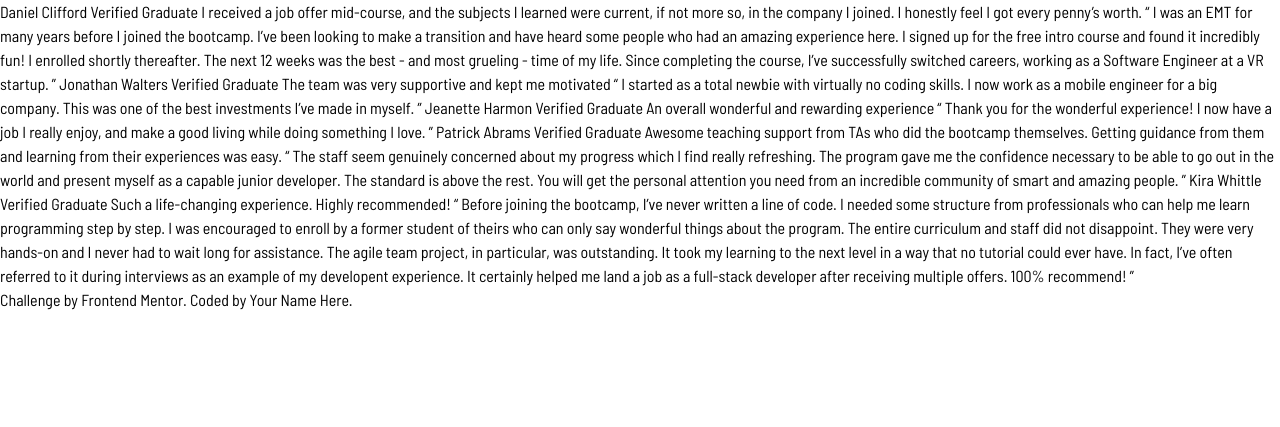
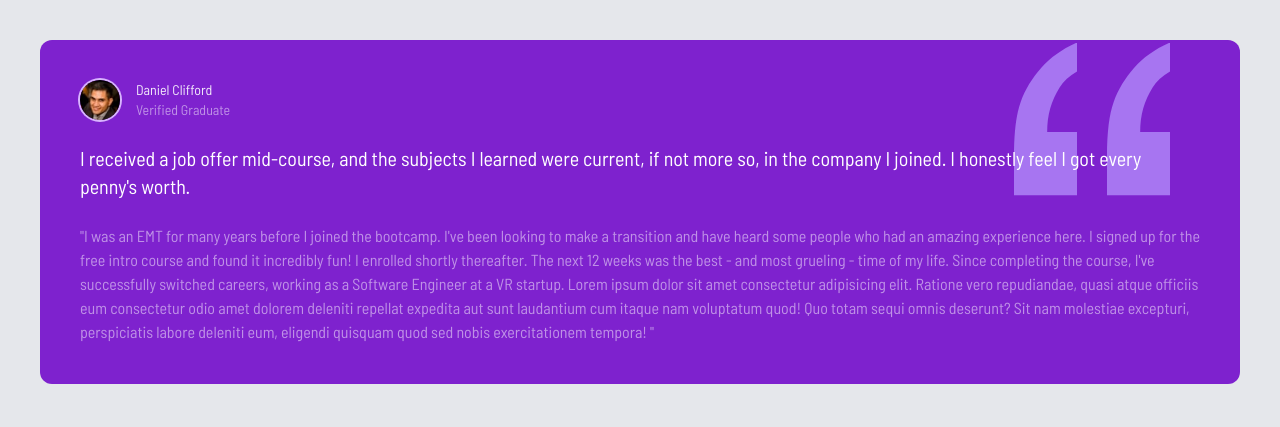
Before and after one commit to cbrands/fm-testimonial-grid, a website: page index.html in a window 1280 px wide. Drawn offline with nearby package versions, Linux system fonts and the light colour scheme; files that its build step writes are made by us from their sources.

Commit message:
first box

```diff
--- a/index.html
+++ b/index.html
@@ -13,63 +13,60 @@
     <link rel="stylesheet" href="css/style.css" />
     <title>Testimonial Grid</title>
   </head>
-<body>
-  Daniel Clifford
-  Verified Graduate
+  <body class="bg-gray-200">
+    <!-- Global Container -->
+    <div class="container mx-auto max-w-7xl p-2 md:p-10">
+      <!-- Grid Container -->
+      <div
+        class="text-white"
+      >
+        <!-- Box 1 -->
+        <div class="relative p-10 rounded-xl bg-purple-700">
+          <!-- Quotes Image -->
+          <img
+            src="images/bg-pattern-quotation.svg"
+            alt=""
+            class="absolute top-3 right-10 scale-125 md:top-7 md:right-24 md:scale-150"
+          />
+          <!-- Box Header -->
+          <div class="flex z-10 space-x-4">
+            <img
+              src="images/image-daniel.jpg"
+              alt=""
+              class="w-10 h-10 rounded-full ring-2 ring-purple-300"
+            />
+            <div class="text-sm">
+              <h4 class="opacity-90">Daniel Clifford</h4>
+              <p class="opacity-50">Verified Graduate</p>
+            </div>
+          </div>
 
-  I received a job offer mid-course, and the subjects I learned were current, if not more so,
-  in the company I joined. I honestly feel I got every penny’s worth.
+          <!-- Large Text -->
+          <p class="relative z-10 mt-6 text-xl">
+            I received a job offer mid-course, and the subjects I learned were
+            current, if not more so, in the company I joined. I honestly feel I
+            got every penny's worth.
+          </p>
 
-  “ I was an EMT for many years before I joined the bootcamp. I’ve been looking to make a
-  transition and have heard some people who had an amazing experience here. I signed up
-  for the free intro course and found it incredibly fun! I enrolled shortly thereafter.
-  The next 12 weeks was the best - and most grueling - time of my life. Since completing
-  the course, I’ve successfully switched careers, working as a Software Engineer at a VR startup. ”
+          <!-- Small Text -->
+          <p class="mt-6 opacity-50">
+            "I was an EMT for many years before I joined the bootcamp. I've been
+            looking to make a transition and have heard some people who had an
+            amazing experience here. I signed up for the free intro course and
+            found it incredibly fun! I enrolled shortly thereafter. The next 12
+            weeks was the best - and most grueling - time of my life. Since
+            completing the course, I've successfully switched careers, working
+            as a Software Engineer at a VR startup. Lorem ipsum dolor sit amet
+            consectetur adipisicing elit. Ratione vero repudiandae, quasi atque
+            officiis eum consectetur odio amet dolorem deleniti repellat
+            expedita aut sunt laudantium cum itaque nam voluptatum quod! Quo
+            totam sequi omnis deserunt? Sit nam molestiae excepturi,
+            perspiciatis labore deleniti eum, eligendi quisquam quod sed nobis
+            exercitationem tempora! "
+          </p>
+        </div>
 
-  Jonathan Walters
-  Verified Graduate
-
-  The team was very supportive and kept me motivated
-
-  “ I started as a total newbie with virtually no coding skills. I now work as a mobile engineer
-  for a big company. This was one of the best investments I’ve made in myself. ”
-
-  Jeanette Harmon
-  Verified Graduate
-
-  An overall wonderful and rewarding experience
-
-  “ Thank you for the wonderful experience! I now have a job I really enjoy, and make a good living
-  while doing something I love. ”
-
-  Patrick Abrams
-  Verified Graduate
-
-  Awesome teaching support from TAs who did the bootcamp themselves. Getting guidance from them and
-  learning from their experiences was easy.
-
-  “ The staff seem genuinely concerned about my progress which I find really refreshing. The program
-  gave me the confidence necessary to be able to go out in the world and present myself as a capable
-  junior developer. The standard is above the rest. You will get the personal attention you need from
-  an incredible community of smart and amazing people. ”
-
-  Kira Whittle
-  Verified Graduate
-
-  Such a life-changing experience. Highly recommended!
-
-  “ Before joining the bootcamp, I’ve never written a line of code. I needed some structure from
-  professionals who can help me learn programming step by step. I was encouraged to enroll by a former
-  student of theirs who can only say wonderful things about the program. The entire curriculum and staff
-  did not disappoint. They were very hands-on and I never had to wait long for assistance. The agile team
-  project, in particular, was outstanding. It took my learning to the next level in a way that no tutorial
-  could ever have. In fact, I’ve often referred to it during interviews as an example of my developent
-  experience. It certainly helped me land a job as a full-stack developer after receiving multiple offers.
-  100% recommend! ”
-
-  <div class="attribution">
-    Challenge by <a href="https://www.frontendmentor.io?ref=challenge" target="_blank">Frontend Mentor</a>.
-    Coded by <a href="#">Your Name Here</a>.
-  </div>
-</body>
+      </div>
+    </div>
+  </body>
 </html>
```
Also changed, not shown: css/style.css (added).
